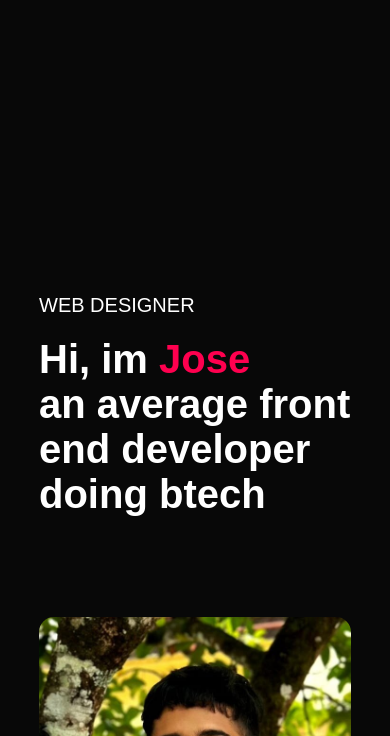
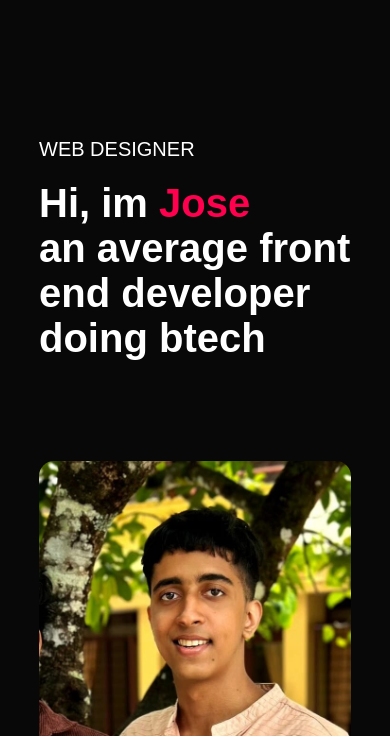
Before and after one commit to manuemmanuel/ResponsiveWeb, a plain HTML site: page index.html in a window 390 px wide. Shown: the part 108-844 px from the top of the page. Drawn offline with Linux system fonts and the light colour scheme.

Commit message:
Update style.css

```diff
--- a/style.css
+++ b/style.css
@@ -335,7 +335,7 @@ nav .fa-solid{
         background-image: url(image/);
     }
     .header-text{
-        margin-top: 100%;
+        margin-top: 50%;
         font-size: 20px;
     }
     .header-text h1{
```
